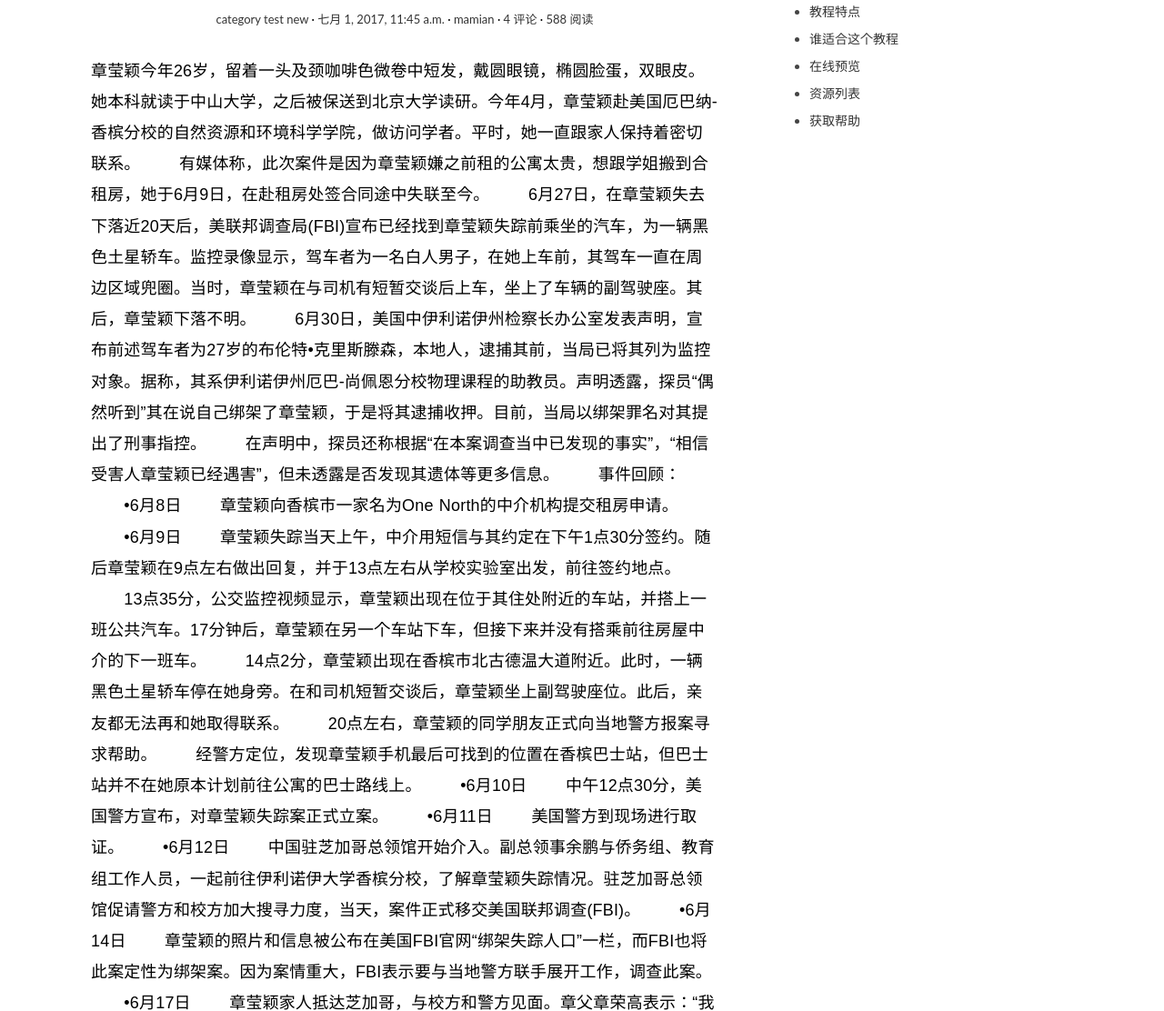
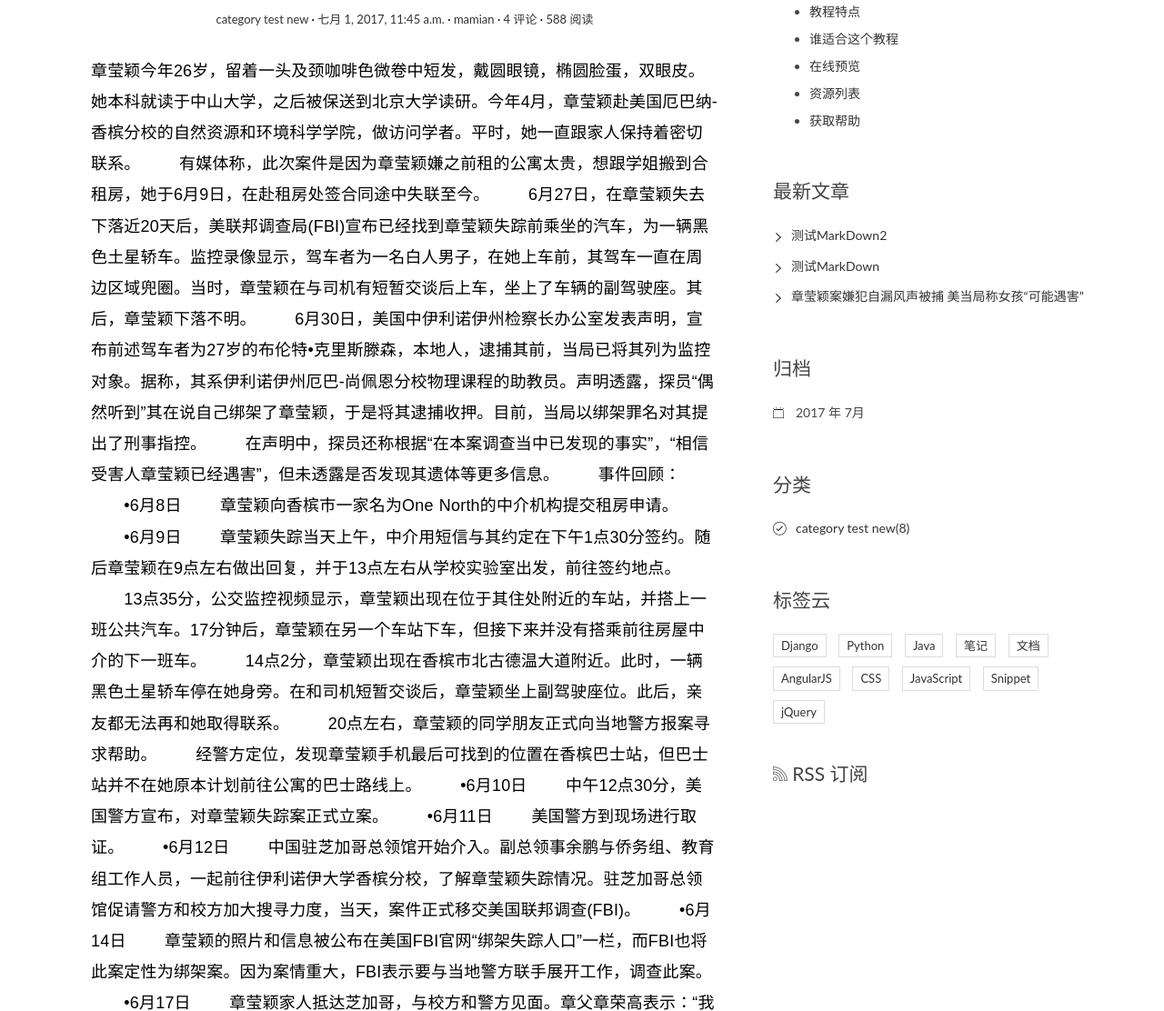
Before and after one commit to magaofei/blogproject, a Django app: page /post/2/ in a window 1280 px wide. Shown: the part 221-1333 px from the top of the page at 91% size. Run offline with Django 3.2, Linux system fonts and the light colour scheme; data comes from the database, SQL or seed files in the repository; some libraries are stand-ins or nearby versions.

Commit message:
custom template label

```diff
--- a/templates/blog_tags.py
+++ b/blog/templatetags/blog_tags.py
@@ -1,10 +1,11 @@
-from ..models import Post
+from ..models import Post, Category
 from django import template
 
 
 register = template.Library()
 
 
+# 为了能够通过 get_recent_posts 的语法在模板中调用这个函数，必须按照 Django 的规定注册这个函数为模板标签
 @register.simple_tag
 def get_recent_posts(num=5):
     """
@@ -17,3 +18,9 @@ def get_recent_posts(num=5):
 def archives():
     return Post.objects.dates('created_time', 'month', order='DESC')
     # 这里 dates 方法会返回一个列表，列表中的元素为每一篇文章（Post）的创建时间，且是 Python 的 date 对象，精确到月份，降序排列。接受的三个参数值表明了这些含义，一个是 created_time ，即 Post 的创建时间，month 是精度，order='DESC' 表明降序排列
+
+
+@register.simple_tag
+def get_categories():
+    # 别忘了在顶部引入 Category 类
+    return Category.objects.all()
--- a/templates/base.html
+++ b/templates/base.html
@@ -1,4 +1,5 @@
 {% load staticfiles %}
+{% load blog_tags %}
 <!DOCTYPE html>
 <html>
 <head>
@@ -84,6 +85,85 @@
                 <!-- 这里 block 也是一个模板标签，其作用是占位。比如这里的 block main  endblock main  是一个占位框，main 是我们给这个 block 取的名字。下面我们会看到 block 标签的作用。同时我们也在 aside 标签下加了一个 block toc endblock toc  占位框，因为 detail.html 中 aside 标签下会多一个目录栏。当 block toc  endblock toc  中没有任何内容时， block toc endblock toc  在模板中不会显示。但当其中有内容是，模板就会显示 block 中的内容。 -->
                 {% block toc %}
                 {% endblock toc %}
+                                <div class="widget widget-recent-posts">
+                    <h3 class="widget-title">最新文章</h3>
+                    {% get_recent_posts as recent_post_list %}
+                    <ul>
+                        {% for post in recent_post_list %}
+                        <li>
+                            <a href="{{ post.get_absolute_url }}">{{ post.title }}</a>
+                        </li>
+                        {% empty %}
+                        暂无文章
+                        {% endfor %}
+                    </ul>
+                </div>
+                <div class="widget widget-archives">
+                    <h3 class="widget-title">归档</h3>
+                    {% archives as date_list %}
+                    <ul>
+                    {% for date in date_list %}
+                        <li
+                            <a href="#"> {{ date.year }} 年 {{ date.month }}月</a>
+                        </li>
+                        {% empty %}
+                        暂无归档
+                        {% endfor %}
+                    </ul>
+                </div>
+
+                <div class="widget widget-category">
+                    <h3 class="widget-title">分类</h3>
+                    {% get_categories as category_list %}
+                    <ul>
+                        {% for category in category_list %}
+                        <li>
+                        <a href="#">{{ category.name }}<span class="post-count">(8)</span></a>
+                        </li>
+                        {% empty %}
+                        暂无分类
+                        {% endfor %}
+                    </ul>
+                </div>
+
+                <div class="widget widget-tag-cloud">
+                    <h3 class="widget-title">标签云</h3>
+                    <ul>
+                        <li>
+                            <a href="#">Django</a>
+                        </li>
+                        <li>
+                            <a href="#">Python</a>
+                        </li>
+                        <li>
+                            <a href="#">Java</a>
+                        </li>
+                        <li>
+                            <a href="#">笔记</a>
+                        </li>
+                        <li>
+                            <a href="#">文档</a>
+                        </li>
+                        <li>
+                            <a href="#">AngularJS</a>
+                        </li>
+                        <li>
+                            <a href="#">CSS</a>
+                        </li>
+                        <li>
+                            <a href="#">JavaScript</a>
+                        </li>
+                        <li>
+                            <a href="#">Snippet</a>
+                        </li>
+                        <li>
+                            <a href="#">jQuery</a>
+                        </li>
+                    </ul>
+                </div>
+                <div class="rss">
+                    <a href=""><span class="ion-social-rss-outline"></span> RSS 订阅</a>
+                </div>
             </aside>
         </div>
     </div>
```
Also changed, not shown: blog/templatetags/__init__.py (added).
